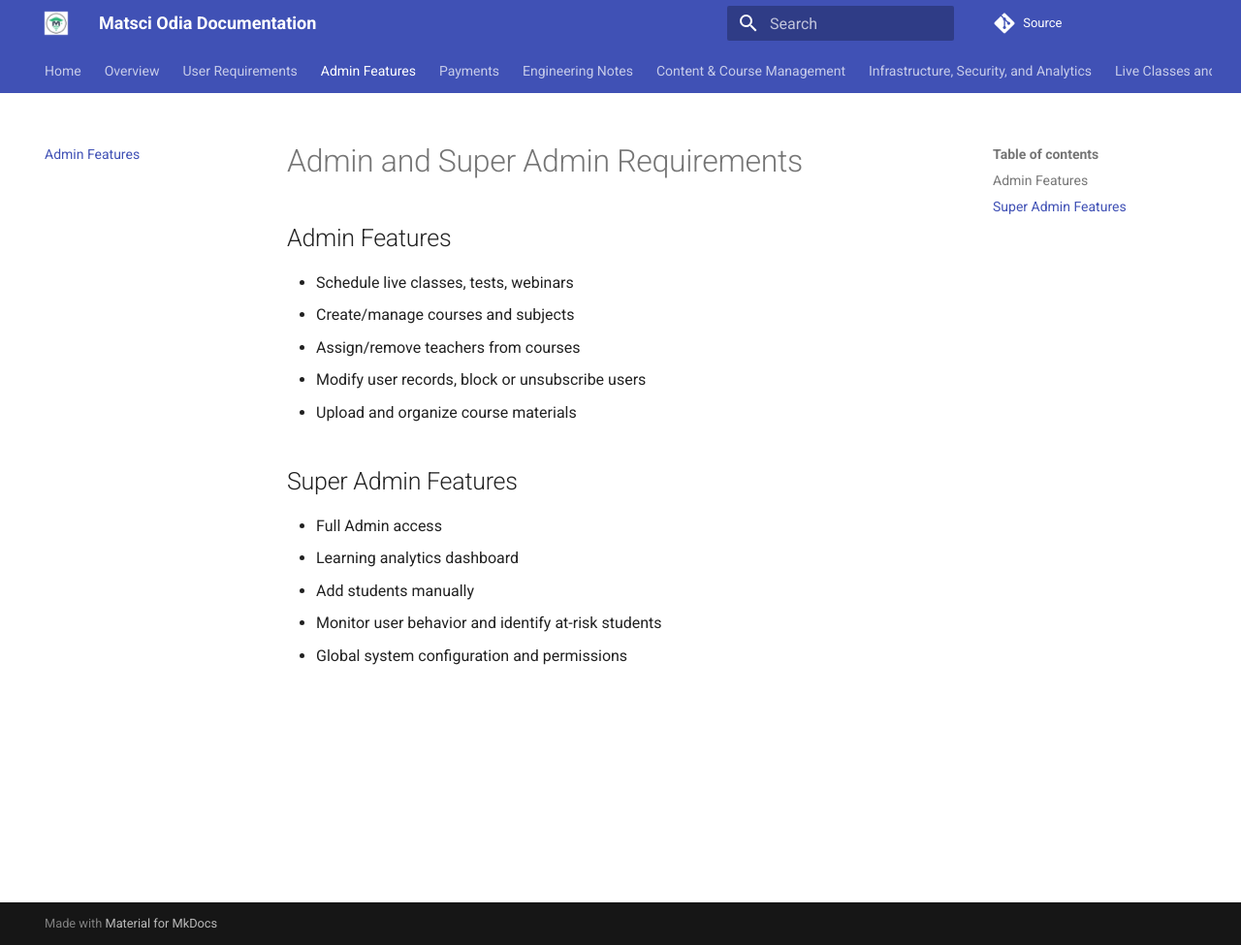
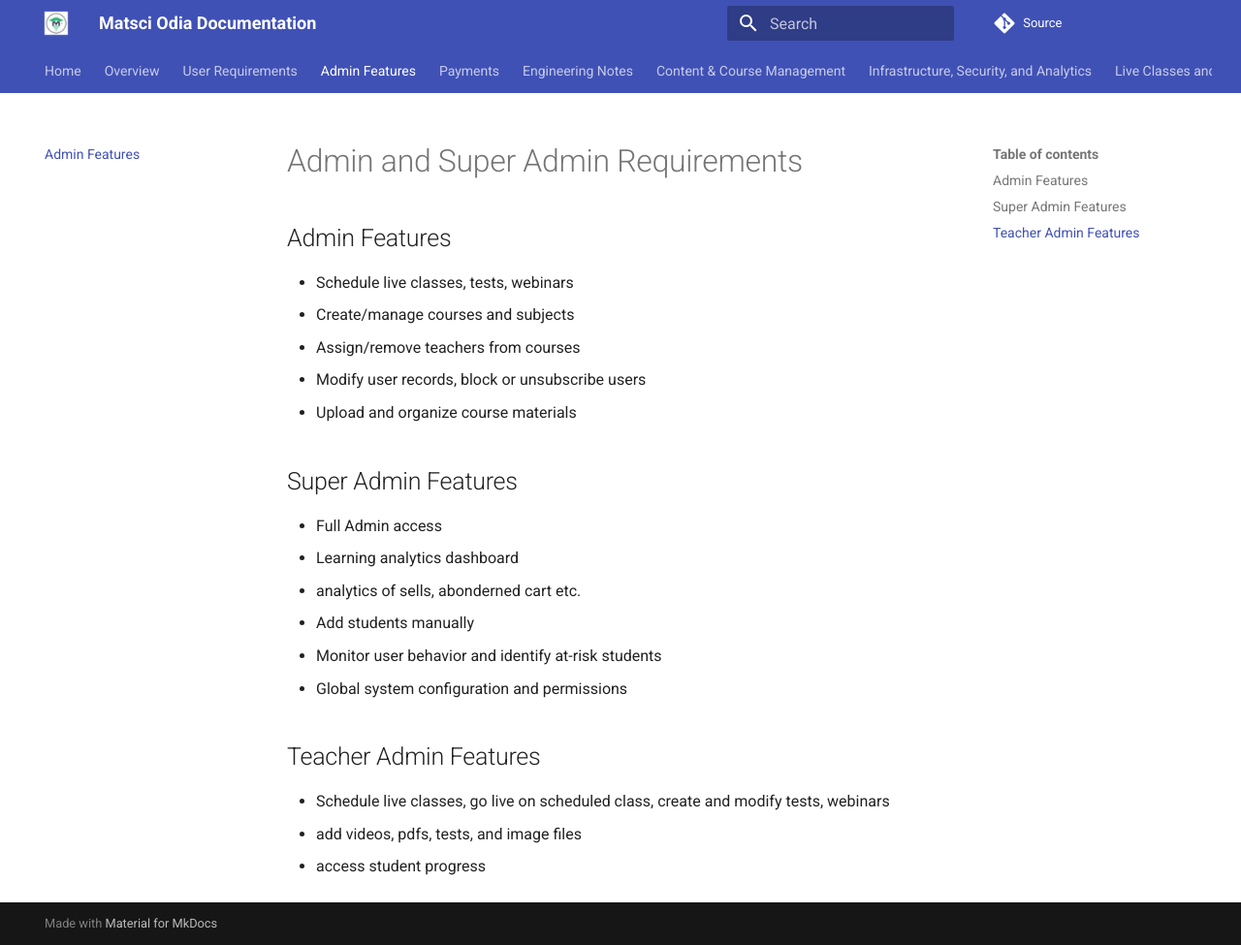
Before and after one commit to MatSci-Odia/project-requirements, an MkDocs documentation site: the page built from docs/admin-requirements.md, in a window 1280 px wide and 975 px high. Shown: the whole window at 97% size. Built offline with MkDocs 1.6.1 and Material for MkDocs 9.7.7, drawn with Linux system fonts in a browser that asks for light colours; comment, search, counter and statistics services are not loaded.

Commit message:
Update admin-requirements.md

```diff
--- a/docs/admin-requirements.md
+++ b/docs/admin-requirements.md
@@ -10,6 +10,12 @@
 ## Super Admin Features
 - Full Admin access
 - Learning analytics dashboard
+- analytics of sells, abonderned cart etc.
 - Add students manually
 - Monitor user behavior and identify at-risk students
 - Global system configuration and permissions
+
+##Teacher Admin Features
+- Schedule live classes, go live on scheduled class, create and modify tests, webinars
+- add videos, pdfs, tests, and image files
+- access student progress
```
